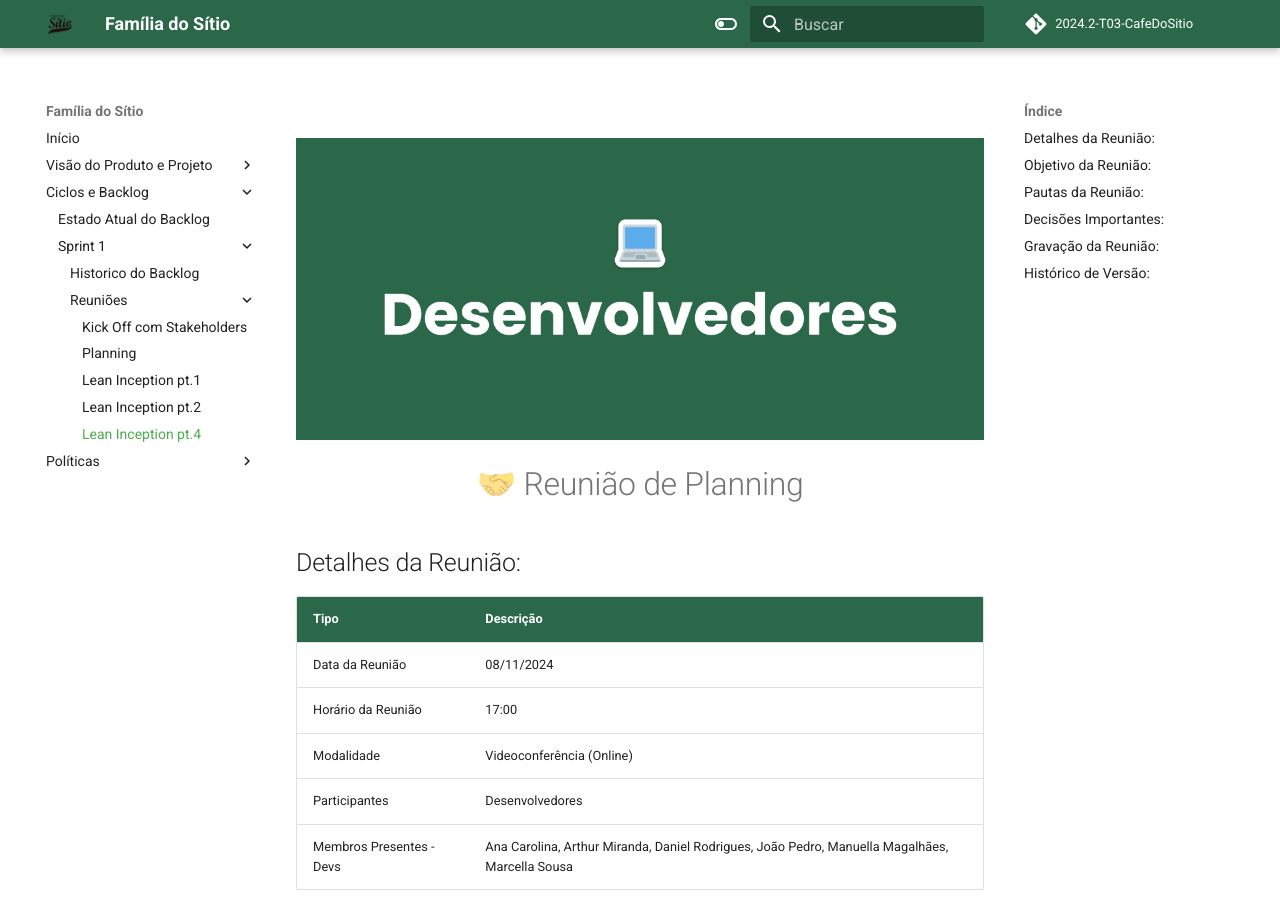
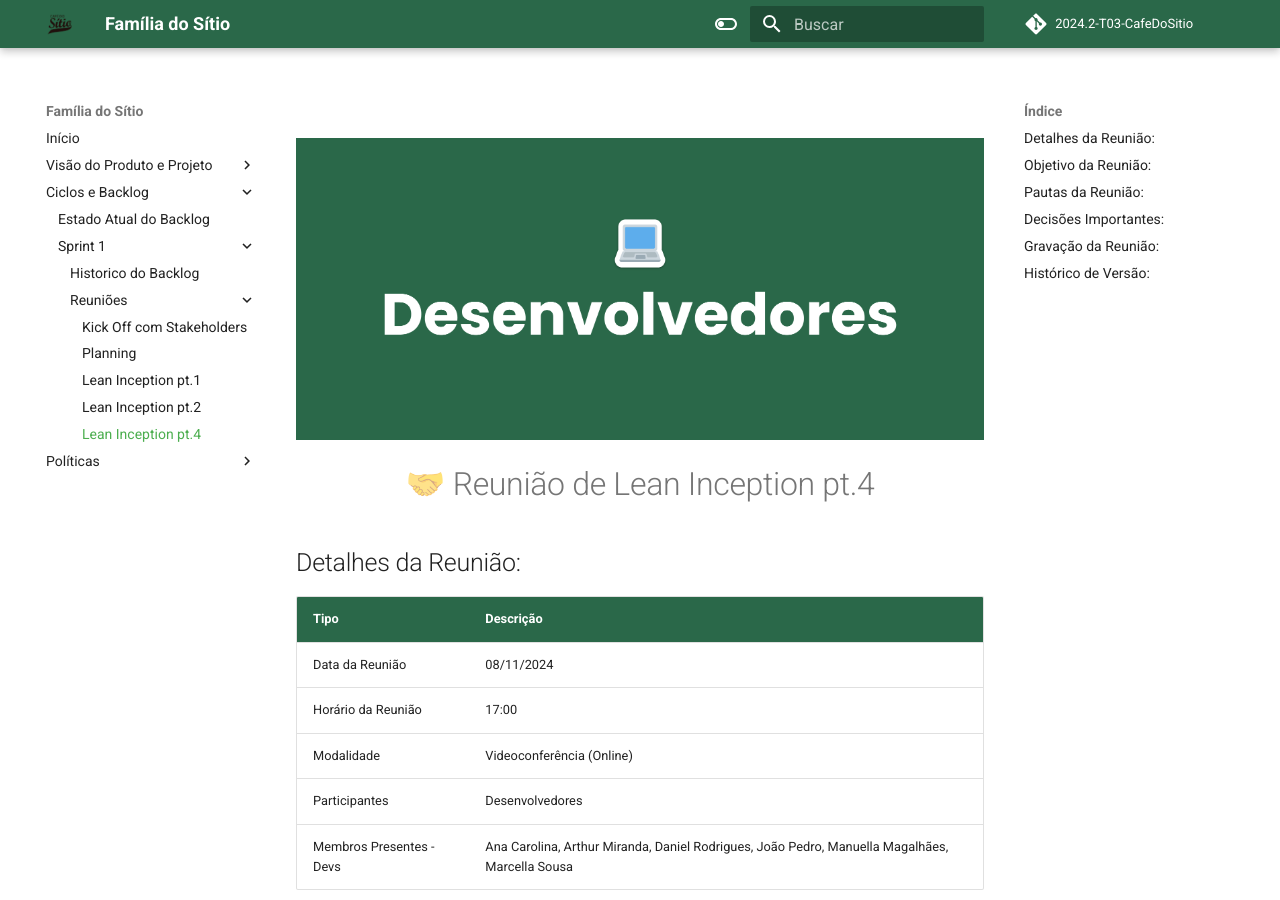
Before and after one commit to mdsreq-fga-unb/2024.2-T03-CafeDoSitio, an MkDocs documentation site: the page built from docs/sections/4-sprints/sprint1/reuniões/[Equipe]08Nov2024.md, in a window 1280 px wide and 900 px high. Built offline with MkDocs 1.6.1 and Material for MkDocs 9.7.7, drawn with Linux system fonts in a browser that asks for light colours; comment, search, counter and statistics services are not loaded.

Commit message:
docs: corrigindo titulo da ata

```diff
--- a/docs/sections/4-sprints/sprint1/reuniões/[Equipe]08Nov2024.md
+++ b/docs/sections/4-sprints/sprint1/reuniões/[Equipe]08Nov2024.md
@@ -2,7 +2,7 @@
 ![Banner Desenvolvedores](../../../../assets/BannerDesenvolvedores.png)
 
 <div align="center">
-<h1>🤝 Reunião de Planning </h1>
+<h1>🤝 Reunião de Lean Inception pt.4</h1>
 </div>
 
 ## Detalhes da Reunião:
```
